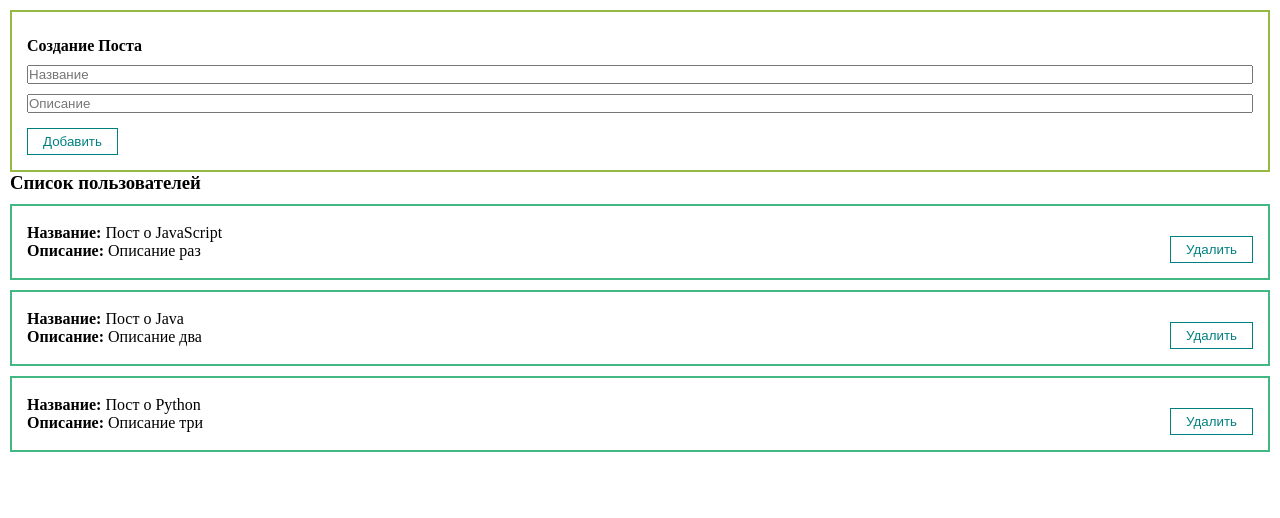
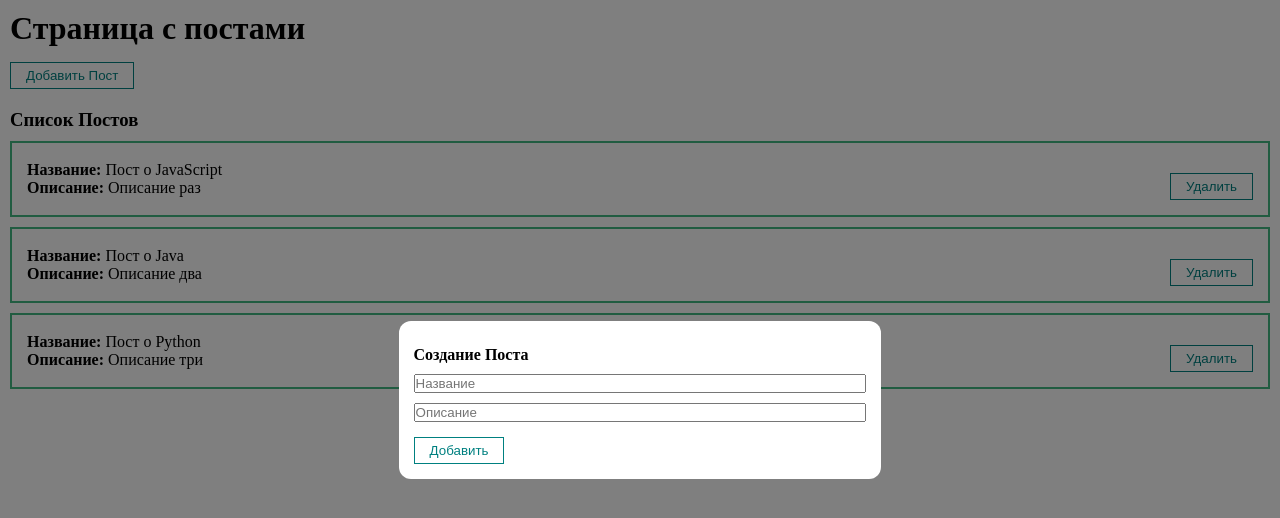
Before and after one commit to hachaturoff/Vue.study, a Vue app: page / in a window 1280 px wide. Shown: the top 518 px of the page. Built offline with nearby package versions, Linux system fonts and the light colour scheme.

Commit message:
add dialog window

```diff
--- a/src/App.vue
+++ b/src/App.vue
@@ -1,12 +1,20 @@
 
 <template>
   <div class="app">
-    <PostForm
-        @create="createPost"
-    />
+    <h1>Страница с постами</h1>
+    <MyButton
+      @click="showDialog">
+      Добавить Пост
+    </MyButton>
+    <MyDialog
+        v-model:show="this.dialogVisible" >
+      <PostForm
+          @create="createPost"
+      />
+    </MyDialog>
     <PostList
         :posts="posts"
-        @delete="deletePost"
+        @remove="deletePost"
     />
 
   </div>
@@ -30,16 +38,20 @@
         {id:2, title: "Java", body: "Описание два"},
         {id:3, title: "Python", body: "Описание три"},
       ],
+      dialogVisible: true
     }
   },
   methods: {
     createPost(post) {
-      this.posts.push(post)
+      this.posts.push(post),
       // console.log('sda')
+      this.dialogVisible = false
     },
-    deletePost(id) {
-      this.posts = this.posts.filter(post => post.id !== id)
-      console.log(this.posts)
+    deletePost(post) {
+      this.posts = this.posts.filter(item => item.id !== post.id)
+    },
+    showDialog() {
+      this.dialogVisible = true
     }
   }
 }
--- a/src/components/PostForm.vue
+++ b/src/components/PostForm.vue
@@ -40,7 +40,7 @@
 <style scoped>
 form {
   padding: 15px;
-  border: solid #95b942 2px;
+  /*border: solid #95b942 2px;*/
 }
 form * {
   margin-top: 10px;
--- a/src/components/PostItem.vue
+++ b/src/components/PostItem.vue
@@ -6,7 +6,7 @@
       <div><strong>Описание:</strong> {{ post.body }}</div>
     </div>
     <div class="post__btns">
-      <MyButton @click="deletePost">Удалить</MyButton>
+      <MyButton @click="$emit('remove', this.post)">Удалить</MyButton>
     </div>
   </div>
 </template>
@@ -23,10 +23,6 @@
     }
   },
   methods: {
-    deletePost() {
-      this.$emit('delete', this.post.id)
-      // console.log(this.post.id)
-    }
   }
 }
 </script>
--- a/src/components/PostList.vue
+++ b/src/components/PostList.vue
@@ -1,13 +1,16 @@
 <template>
-  <div>
-    <h3>Список пользователей</h3>
+  <div class="postList" v-if="posts.length > 0">
+    <h3>Список Постов</h3>
     <PostItem
         v-for="post in posts"
         :post="post"
         :key="post.id"
-        @delete="deletePost"
+        @remove="$emit('remove', post)"
     />
   </div>
+  <h2 v-else style="color: red">
+    Список постов Пуст
+  </h2>
 </template>
 
 <script>
@@ -24,9 +27,9 @@
     }
   },
   methods: {
-    deletePost(id) {
-      this.$emit('delete', id)
-    }
+    // deletePost(id) {
+    //   this.$emit('delete', id)
+    // }
   }
 }
 
@@ -34,5 +37,7 @@
 </script>
 
 <style scoped>
-
+.postList {
+  margin-top: 20px;
+}
 </style>
--- /dev/null
+++ b/src/components/UI/MyDialog.vue
@@ -0,0 +1,45 @@
+<template>
+  <div class="dialog" v-if="show" @click="hideDialog">
+    <div @click.stop class="dialog__content">
+      <slot>
+
+      </slot>
+    </div>
+  </div>
+</template>
+
+<script>
+export default {
+  name: "MyDialog",
+  props: {
+    show: {
+      type: Boolean,
+      default: false,
+    }
+  },
+  methods: {
+    hideDialog() {
+      this.$emit('update:show', false)
+    }
+  }
+}
+</script>
+
+<style scoped>
+  .dialog{
+    top: 0;
+    bottom: 0;
+    right: 0;
+    left: 0;
+    background: rgba(0,0,0, 0.5);
+    position: fixed ;
+    display: flex;
+  }
+  .dialog__content {
+    margin: auto;
+    background: white;
+    border-radius: 12px ;
+    min-height: 50px;
+    min-width: 300px;
+  }
+</style>
--- a/src/components/UI/index.js
+++ b/src/components/UI/index.js
@@ -1,7 +1,9 @@
 import MyButton from "@/components/UI/MyButton";
 import MyTextInput from "@/components/UI/MyTextInput";
+import MyDialog from "@/components/UI/MyDialog";
 
 export default [
     MyButton,
-    MyTextInput
+    MyTextInput,
+    MyDialog
 ]
```
